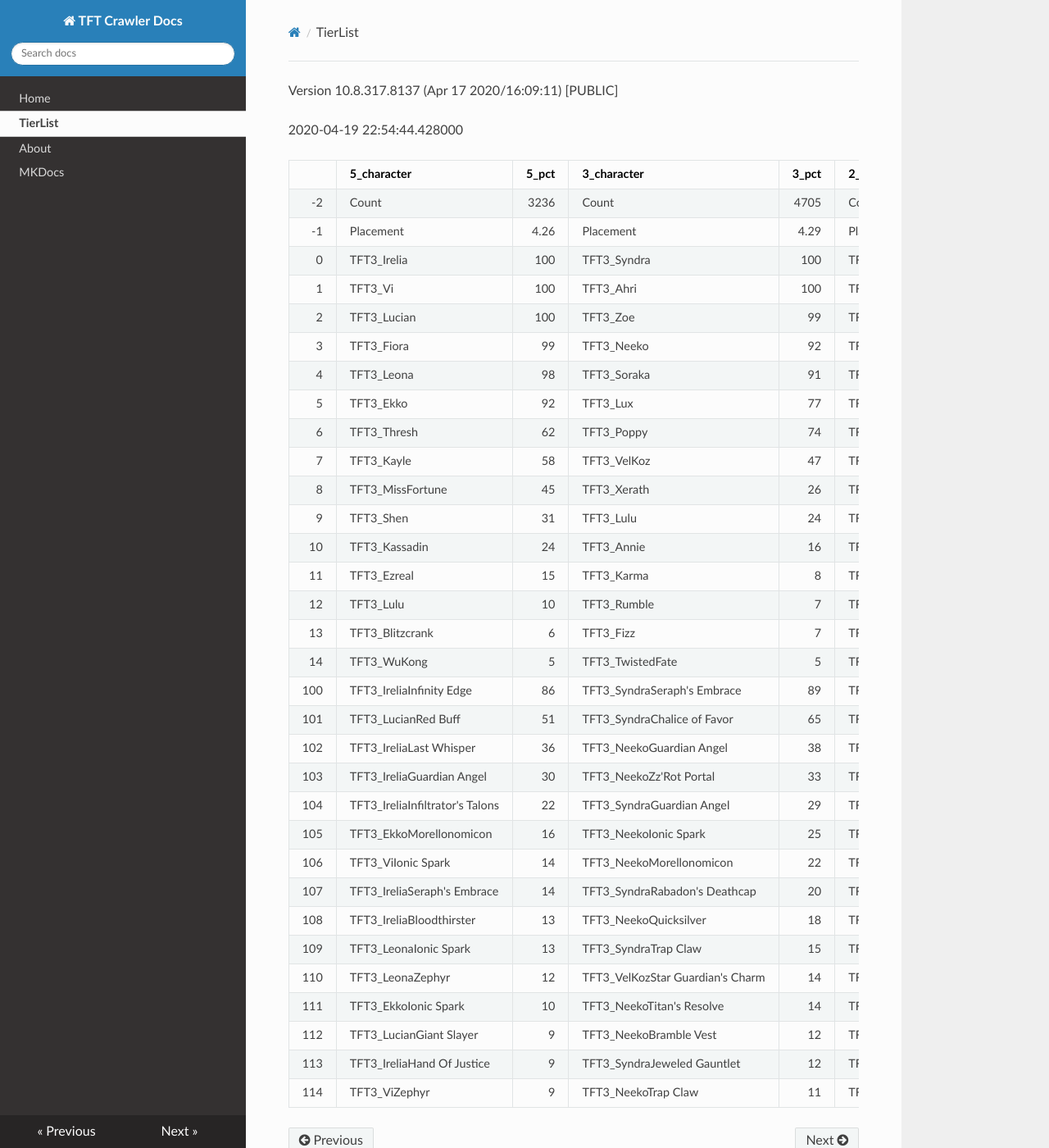
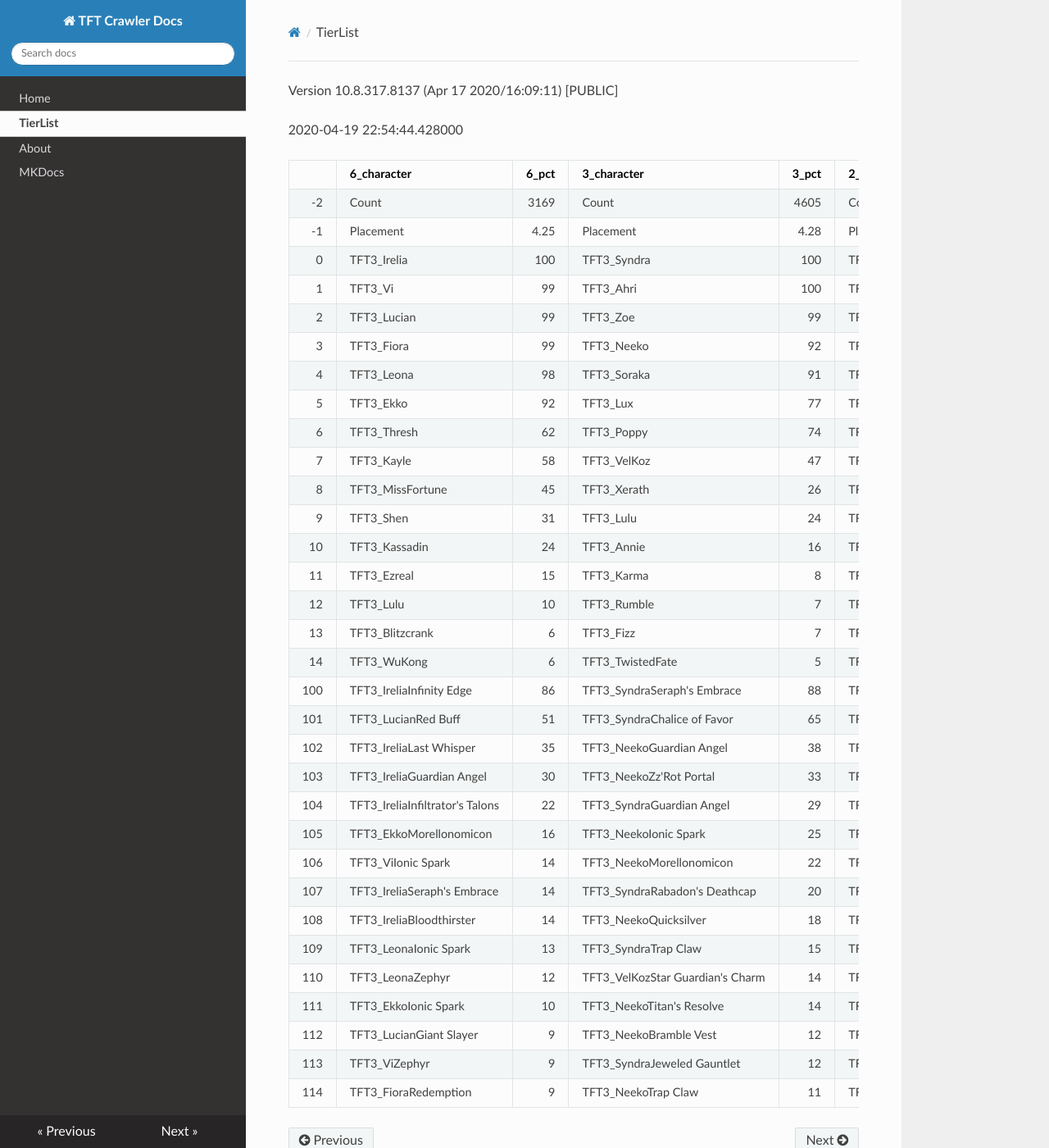
Before and after one commit to JamesYouL2/TFT-Crawler, an MkDocs documentation site: the page built from docs/tierlist.md, in a window 1280 px wide and 1400 px high. Shown: the whole window at 82% size. Built offline with MkDocs 1.6.1, drawn with Linux system fonts in a browser that asks for light colours; nearby versions of some CDN libraries.

Commit message:
Update tierlist.md

```diff
--- a/docs/tierlist.md
+++ b/docs/tierlist.md
@@ -2,37 +2,37 @@ Version 10.8.317.8137 (Apr 17 2020/16:09:11) [PUBLIC] <Releases/10.8>
 
 2020-04-19 22:54:44.428000
 
-|     | 5_character                     |   5_pct | 3_character                      |   3_pct | 2_character                      |   2_pct | 1_character                    |   1_pct | 4_character                        |   4_pct | 6_character                      |   6_pct |
-|----:|:--------------------------------|--------:|:---------------------------------|--------:|:---------------------------------|--------:|:-------------------------------|--------:|:-----------------------------------|--------:|:---------------------------------|--------:|
-|  -2 | Count                           | 3236    | Count                            | 4705    | Count                            | 2682    | Count                          | 5729    | Count                              | 4135    | Count                            | 3672    |
-|  -1 | Placement                       |    4.26 | Placement                        |    4.29 | Placement                        |    4.31 | Placement                      |    4.43 | Placement                          |    4.44 | Placement                        |    4.83 |
-|   0 | TFT3_Irelia                     |  100    | TFT3_Syndra                      |  100    | TFT3_Rumble                      |  100    | TFT3_Jhin                      |   97    | TFT3_Blitzcrank                    |   97    | TFT3_Shen                        |   97    |
-|   1 | TFT3_Vi                         |  100    | TFT3_Ahri                        |  100    | TFT3_Annie                       |  100    | TFT3_Karma                     |   95    | TFT3_Vi                            |   96    | TFT3_Kayle                       |   71    |
-|   2 | TFT3_Lucian                     |  100    | TFT3_Zoe                         |   99    | TFT3_KaiSa                       |  100    | TFT3_Mordekaiser               |   93    | TFT3_ChoGath                       |   95    | TFT3_Kassadin                    |   70    |
-|   3 | TFT3_Fiora                      |   99    | TFT3_Neeko                       |   92    | TFT3_Shaco                       |   99    | TFT3_Ashe                      |   92    | TFT3_Malphite                      |   94    | TFT3_WuKong                      |   60    |
-|   4 | TFT3_Leona                      |   98    | TFT3_Soraka                      |   91    | TFT3_Fizz                        |   98    | TFT3_Lux                       |   77    | TFT3_Ezreal                        |   83    | TFT3_Blitzcrank                  |   57    |
-|   5 | TFT3_Ekko                       |   92    | TFT3_Lux                         |   77    | TFT3_KhaZix                      |   76    | TFT3_Shaco                     |   75    | TFT3_Jinx                          |   83    | TFT3_Ezreal                      |   53    |
-|   6 | TFT3_Thresh                     |   62    | TFT3_Poppy                       |   74    | TFT3_Lux                         |   64    | TFT3_Lulu                      |   61    | TFT3_MissFortune                   |   68    | TFT3_Thresh                      |   52    |
-|   7 | TFT3_Kayle                      |   58    | TFT3_VelKoz                      |   47    | TFT3_Kayle                       |   34    | TFT3_Xerath                    |   54    | TFT3_Graves                        |   58    | TFT3_MissFortune                 |   50    |
-|   8 | TFT3_MissFortune                |   45    | TFT3_Xerath                      |   26    | TFT3_Ekko                        |   20    | TFT3_JarvanIV                  |   42    | TFT3_Lucian                        |   39    | TFT3_Xayah                       |   44    |
-|   9 | TFT3_Shen                       |   31    | TFT3_Lulu                        |   24    | TFT3_Karma                       |   14    | TFT3_WuKong                    |   26    | TFT3_AurelionSol                   |   13    | TFT3_Irelia                      |   39    |
-|  10 | TFT3_Kassadin                   |   24    | TFT3_Annie                       |   16    | TFT3_MissFortune                 |    7    | TFT3_Jayce                     |   26    | TFT3_VelKoz                        |   13    | TFT3_MasterYi                    |   37    |
-|  11 | TFT3_Ezreal                     |   15    | TFT3_Karma                       |    8    | TFT3_Xerath                      |    7    | TFT3_Kassadin                  |   21    | TFT3_KhaZix                        |   13    | TFT3_Yasuo                       |   37    |
-|  12 | TFT3_Lulu                       |   10    | TFT3_Rumble                      |    7    | TFT3_Gangplank                   |    2    | TFT3_Poppy                     |   13    | TFT3_Kayle                         |   12    | TFT3_Sona                        |   29    |
-|  13 | TFT3_Blitzcrank                 |    6    | TFT3_Fizz                        |    7    | TFT3_VelKoz                      |    2    | TFT3_Thresh                    |   10    | TFT3_TwistedFate                   |   10    | TFT3_Lulu                        |   25    |
-|  14 | TFT3_WuKong                     |    5    | TFT3_TwistedFate                 |    5    | TFT3_Jhin                        |    2    | TFT3_Leona                     |    8    | TFT3_Lulu                          |    7    | TFT3_Karma                       |   22    |
-| 100 | TFT3_IreliaInfinity Edge        |   86    | TFT3_SyndraSeraph's Embrace      |   89    | TFT3_KaiSaMorellonomicon         |   62    | TFT3_ShacoGuardian Angel       |   50    | TFT3_JinxGiant Slayer              |   58    | TFT3_KayleGuinsoo's Rageblade    |   51    |
-| 101 | TFT3_LucianRed Buff             |   51    | TFT3_SyndraChalice of Favor      |   65    | TFT3_KaiSaSeraph's Embrace       |   49    | TFT3_ShacoBloodthirster        |   40    | TFT3_JinxRed Buff                  |   51    | TFT3_KayleGuardian Angel         |   41    |
-| 102 | TFT3_IreliaLast Whisper         |   36    | TFT3_NeekoGuardian Angel         |   38    | TFT3_RumbleQuicksilver           |   46    | TFT3_JhinRunaan's Hurricane    |   38    | TFT3_JinxGuardian Angel            |   31    | TFT3_KayleRapid Firecannon       |   27    |
-| 103 | TFT3_IreliaGuardian Angel       |   30    | TFT3_NeekoZz'Rot Portal          |   33    | TFT3_KaiSaDemolitionist's Charge |   37    | TFT3_JhinGuardian Angel        |   36    | TFT3_MissFortuneSeraph's Embrace   |   18    | TFT3_MasterYiQuicksilver         |   24    |
-| 104 | TFT3_IreliaInfiltrator's Talons |   22    | TFT3_SyndraGuardian Angel        |   29    | TFT3_RumbleBramble Vest          |   35    | TFT3_JhinLast Whisper          |   32    | TFT3_ChoGathIonic Spark            |   17    | TFT3_MasterYiGuinsoo's Rageblade |   24    |
-| 105 | TFT3_EkkoMorellonomicon         |   16    | TFT3_NeekoIonic Spark            |   25    | TFT3_ShacoInfinity Edge          |   35    | TFT3_JhinInfinity Edge         |   29    | TFT3_JinxTrap Claw                 |   13    | TFT3_KayleHand Of Justice        |   17    |
-| 106 | TFT3_ViIonic Spark              |   14    | TFT3_NeekoMorellonomicon         |   22    | TFT3_ShacoBloodthirster          |   33    | TFT3_JhinTrap Claw             |   18    | TFT3_JinxRunaan's Hurricane        |   13    | TFT3_MasterYiBramble Vest        |   14    |
-| 107 | TFT3_IreliaSeraph's Embrace     |   14    | TFT3_SyndraRabadon's Deathcap    |   20    | TFT3_RumbleTitan's Resolve       |   32    | TFT3_ShacoInfinity Edge        |   15    | TFT3_BlitzcrankZephyr              |   13    | TFT3_KayleQuicksilver            |   13    |
-| 108 | TFT3_IreliaBloodthirster        |   13    | TFT3_NeekoQuicksilver            |   18    | TFT3_ShacoGuardian Angel         |   31    | TFT3_XerathGuinsoo's Rageblade |   14    | TFT3_ViIonic Spark                 |   12    | TFT3_YasuoHand Of Justice        |   10    |
-| 109 | TFT3_LeonaIonic Spark           |   13    | TFT3_SyndraTrap Claw             |   15    | TFT3_ShacoLast Whisper           |   14    | TFT3_ShacoHextech Gunblade     |   13    | TFT3_JinxLast Whisper              |   12    | TFT3_YasuoGuardian Angel         |   10    |
-| 110 | TFT3_LeonaZephyr                |   12    | TFT3_VelKozStar Guardian's Charm |   14    | TFT3_KaiSaLuden's Echo           |   13    | TFT3_AsheDark Star's Heart     |   12    | TFT3_MissFortuneQuicksilver        |   12    | TFT3_IreliaInfinity Edge         |   10    |
-| 111 | TFT3_EkkoIonic Spark            |   10    | TFT3_NeekoTitan's Resolve        |   14    | TFT3_RumbleZz'Rot Portal         |   10    | TFT3_MordekaiserMorellonomicon |   12    | TFT3_JinxRapid Firecannon          |   11    | TFT3_KayleMorellonomicon         |   10    |
-| 112 | TFT3_LucianGiant Slayer         |    9    | TFT3_NeekoBramble Vest           |   12    | TFT3_RumbleDragon's Claw         |    9    | TFT3_MordekaiserIonic Spark    |   10    | TFT3_ChoGathMorellonomicon         |   11    | TFT3_KayleStatikk Shiv           |   10    |
-| 113 | TFT3_IreliaHand Of Justice      |    9    | TFT3_SyndraJeweled Gauntlet      |   12    | TFT3_KaiSaRabadon's Deathcap     |    9    | TFT3_MordekaiserRedemption     |   10    | TFT3_VelKozSeraph's Embrace        |   11    | TFT3_MissFortuneSeraph's Embrace |    9    |
-| 114 | TFT3_ViZephyr                   |    9    | TFT3_NeekoTrap Claw              |   11    | TFT3_RumbleIonic Spark           |    9    | TFT3_MordekaiserBramble Vest   |    9    | TFT3_MissFortuneRabadon's Deathcap |   10    | TFT3_YasuoSpear of Shojin        |    8    |
+|     | 6_character                     |   6_pct | 3_character                      |   3_pct | 2_character                      |   2_pct | 4_character                        |   4_pct | 1_character                    |   1_pct | 5_character                      |   5_pct |
+|----:|:--------------------------------|--------:|:---------------------------------|--------:|:---------------------------------|--------:|:-----------------------------------|--------:|:-------------------------------|--------:|:---------------------------------|--------:|
+|  -2 | Count                           | 3169    | Count                            | 4605    | Count                            |  2620   | Count                              |  3826   | Count                          | 5629    | Count                            | 3405    |
+|  -1 | Placement                       |    4.25 | Placement                        |    4.28 | Placement                        |     4.3 | Placement                          |     4.4 | Placement                      |    4.43 | Placement                        |    4.84 |
+|   0 | TFT3_Irelia                     |  100    | TFT3_Syndra                      |  100    | TFT3_Rumble                      |   100   | TFT3_Vi                            |    99   | TFT3_Jhin                      |   97    | TFT3_Shen                        |   99    |
+|   1 | TFT3_Vi                         |   99    | TFT3_Ahri                        |  100    | TFT3_Annie                       |   100   | TFT3_ChoGath                       |    99   | TFT3_Karma                     |   95    | TFT3_Kayle                       |   72    |
+|   2 | TFT3_Lucian                     |   99    | TFT3_Zoe                         |   99    | TFT3_KaiSa                       |   100   | TFT3_Blitzcrank                    |    99   | TFT3_Mordekaiser               |   93    | TFT3_Kassadin                    |   71    |
+|   3 | TFT3_Fiora                      |   99    | TFT3_Neeko                       |   92    | TFT3_Shaco                       |    99   | TFT3_Malphite                      |    98   | TFT3_Ashe                      |   92    | TFT3_WuKong                      |   61    |
+|   4 | TFT3_Leona                      |   98    | TFT3_Soraka                      |   91    | TFT3_Fizz                        |    98   | TFT3_Jinx                          |    86   | TFT3_Lux                       |   77    | TFT3_Blitzcrank                  |   58    |
+|   5 | TFT3_Ekko                       |   92    | TFT3_Lux                         |   77    | TFT3_KhaZix                      |    76   | TFT3_Ezreal                        |    85   | TFT3_Shaco                     |   75    | TFT3_Ezreal                      |   54    |
+|   6 | TFT3_Thresh                     |   62    | TFT3_Poppy                       |   74    | TFT3_Lux                         |    64   | TFT3_MissFortune                   |    70   | TFT3_Lulu                      |   61    | TFT3_Thresh                      |   52    |
+|   7 | TFT3_Kayle                      |   58    | TFT3_VelKoz                      |   47    | TFT3_Kayle                       |    34   | TFT3_Graves                        |    62   | TFT3_Xerath                    |   54    | TFT3_MissFortune                 |   51    |
+|   8 | TFT3_MissFortune                |   45    | TFT3_Xerath                      |   26    | TFT3_Ekko                        |    20   | TFT3_Lucian                        |    39   | TFT3_JarvanIV                  |   42    | TFT3_Xayah                       |   45    |
+|   9 | TFT3_Shen                       |   31    | TFT3_Lulu                        |   24    | TFT3_Karma                       |    14   | TFT3_AurelionSol                   |    14   | TFT3_WuKong                    |   26    | TFT3_MasterYi                    |   38    |
+|  10 | TFT3_Kassadin                   |   24    | TFT3_Annie                       |   16    | TFT3_Xerath                      |     7   | TFT3_VelKoz                        |    13   | TFT3_Jayce                     |   25    | TFT3_Yasuo                       |   37    |
+|  11 | TFT3_Ezreal                     |   15    | TFT3_Karma                       |    8    | TFT3_MissFortune                 |     7   | TFT3_KhaZix                        |    13   | TFT3_Kassadin                  |   21    | TFT3_Irelia                      |   36    |
+|  12 | TFT3_Lulu                       |   10    | TFT3_Rumble                      |    7    | TFT3_Gangplank                   |     2   | TFT3_TwistedFate                   |    10   | TFT3_Poppy                     |   13    | TFT3_Sona                        |   30    |
+|  13 | TFT3_Blitzcrank                 |    6    | TFT3_Fizz                        |    7    | TFT3_VelKoz                      |     2   | TFT3_Kayle                         |    10   | TFT3_Thresh                    |   10    | TFT3_Lulu                        |   26    |
+|  14 | TFT3_WuKong                     |    6    | TFT3_TwistedFate                 |    5    | TFT3_Syndra                      |     2   | TFT3_Lulu                          |     6   | TFT3_Leona                     |    8    | TFT3_Karma                       |   22    |
+| 100 | TFT3_IreliaInfinity Edge        |   86    | TFT3_SyndraSeraph's Embrace      |   88    | TFT3_KaiSaMorellonomicon         |    62   | TFT3_JinxGiant Slayer              |    61   | TFT3_ShacoGuardian Angel       |   51    | TFT3_KayleGuinsoo's Rageblade    |   52    |
+| 101 | TFT3_LucianRed Buff             |   51    | TFT3_SyndraChalice of Favor      |   65    | TFT3_KaiSaSeraph's Embrace       |    49   | TFT3_JinxRed Buff                  |    54   | TFT3_ShacoBloodthirster        |   40    | TFT3_KayleGuardian Angel         |   42    |
+| 102 | TFT3_IreliaLast Whisper         |   35    | TFT3_NeekoGuardian Angel         |   38    | TFT3_RumbleQuicksilver           |    46   | TFT3_JinxGuardian Angel            |    32   | TFT3_JhinRunaan's Hurricane    |   38    | TFT3_KayleRapid Firecannon       |   28    |
+| 103 | TFT3_IreliaGuardian Angel       |   30    | TFT3_NeekoZz'Rot Portal          |   33    | TFT3_KaiSaDemolitionist's Charge |    36   | TFT3_MissFortuneSeraph's Embrace   |    19   | TFT3_JhinGuardian Angel        |   36    | TFT3_MasterYiQuicksilver         |   25    |
+| 104 | TFT3_IreliaInfiltrator's Talons |   22    | TFT3_SyndraGuardian Angel        |   29    | TFT3_ShacoInfinity Edge          |    35   | TFT3_ChoGathIonic Spark            |    18   | TFT3_JhinLast Whisper          |   32    | TFT3_MasterYiGuinsoo's Rageblade |   25    |
+| 105 | TFT3_EkkoMorellonomicon         |   16    | TFT3_NeekoIonic Spark            |   25    | TFT3_RumbleBramble Vest          |    35   | TFT3_JinxTrap Claw                 |    14   | TFT3_JhinInfinity Edge         |   29    | TFT3_KayleHand Of Justice        |   17    |
+| 106 | TFT3_ViIonic Spark              |   14    | TFT3_NeekoMorellonomicon         |   22    | TFT3_ShacoBloodthirster          |    33   | TFT3_JinxRunaan's Hurricane        |    13   | TFT3_JhinTrap Claw             |   18    | TFT3_MasterYiBramble Vest        |   15    |
+| 107 | TFT3_IreliaSeraph's Embrace     |   14    | TFT3_SyndraRabadon's Deathcap    |   20    | TFT3_RumbleTitan's Resolve       |    32   | TFT3_BlitzcrankZephyr              |    13   | TFT3_ShacoInfinity Edge        |   15    | TFT3_KayleQuicksilver            |   13    |
+| 108 | TFT3_IreliaBloodthirster        |   14    | TFT3_NeekoQuicksilver            |   18    | TFT3_ShacoGuardian Angel         |    31   | TFT3_ViIonic Spark                 |    13   | TFT3_XerathGuinsoo's Rageblade |   14    | TFT3_YasuoHand Of Justice        |   10    |
+| 109 | TFT3_LeonaIonic Spark           |   13    | TFT3_SyndraTrap Claw             |   15    | TFT3_ShacoLast Whisper           |    14   | TFT3_MissFortuneQuicksilver        |    12   | TFT3_ShacoHextech Gunblade     |   13    | TFT3_YasuoGuardian Angel         |   10    |
+| 110 | TFT3_LeonaZephyr                |   12    | TFT3_VelKozStar Guardian's Charm |   14    | TFT3_KaiSaLuden's Echo           |    13   | TFT3_JinxLast Whisper              |    12   | TFT3_AsheDark Star's Heart     |   12    | TFT3_KayleMorellonomicon         |   10    |
+| 111 | TFT3_EkkoIonic Spark            |   10    | TFT3_NeekoTitan's Resolve        |   14    | TFT3_RumbleZz'Rot Portal         |    10   | TFT3_JinxRapid Firecannon          |    11   | TFT3_MordekaiserMorellonomicon |   12    | TFT3_KayleStatikk Shiv           |   10    |
+| 112 | TFT3_LucianGiant Slayer         |    9    | TFT3_NeekoBramble Vest           |   12    | TFT3_RumbleDragon's Claw         |     9   | TFT3_MissFortuneRabadon's Deathcap |    11   | TFT3_MordekaiserIonic Spark    |   10    | TFT3_MissFortuneSeraph's Embrace |    9    |
+| 113 | TFT3_ViZephyr                   |    9    | TFT3_SyndraJeweled Gauntlet      |   12    | TFT3_KaiSaRabadon's Deathcap     |     9   | TFT3_VelKozSeraph's Embrace        |    11   | TFT3_MordekaiserRedemption     |   10    | TFT3_YasuoSpear of Shojin        |    8    |
+| 114 | TFT3_FioraRedemption            |    9    | TFT3_NeekoTrap Claw              |   11    | TFT3_RumbleIonic Spark           |     9   | TFT3_ChoGathMorellonomicon         |    11   | TFT3_MordekaiserBramble Vest   |    9    | TFT3_IreliaInfinity Edge         |    7    |
```
